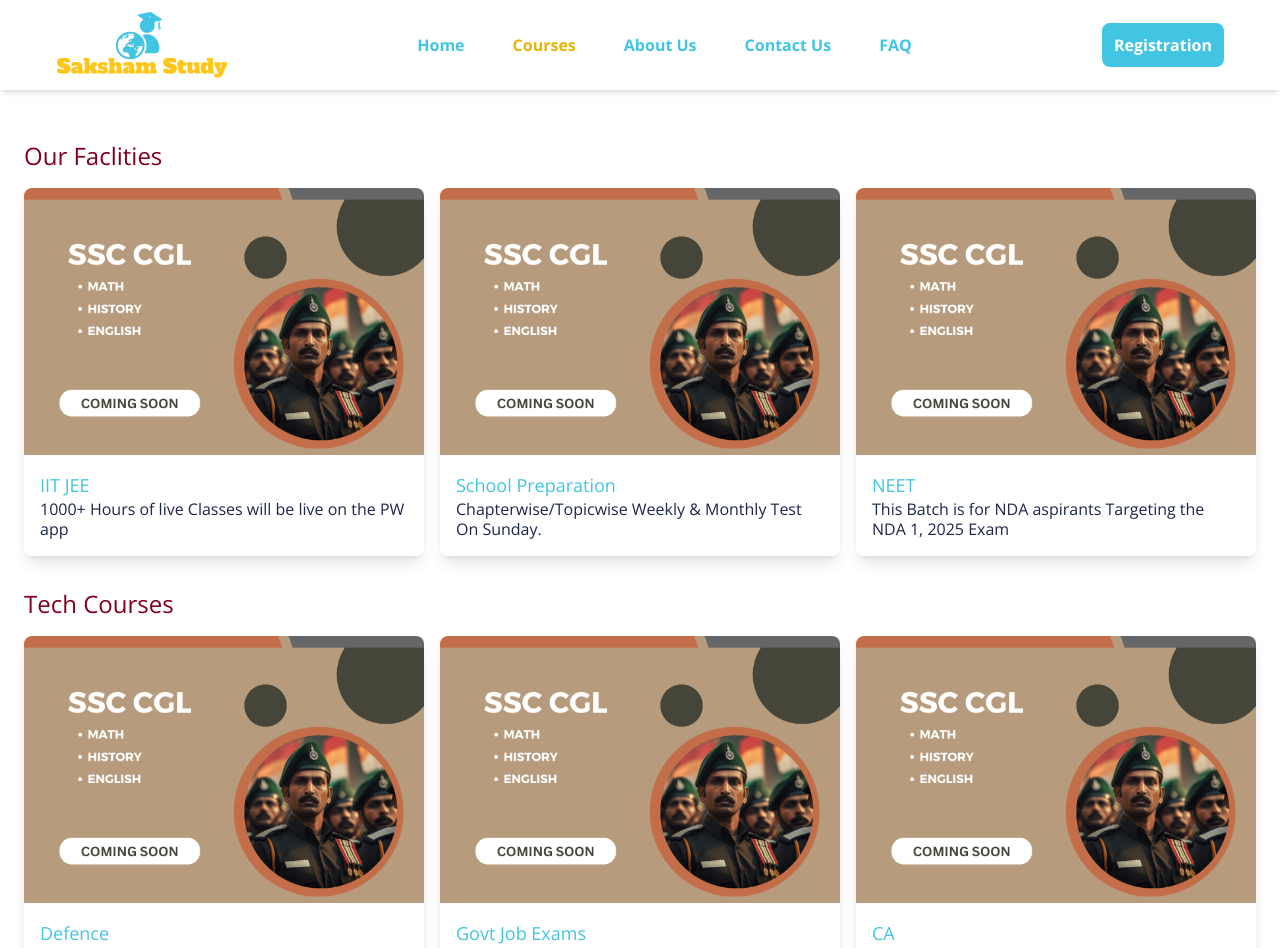
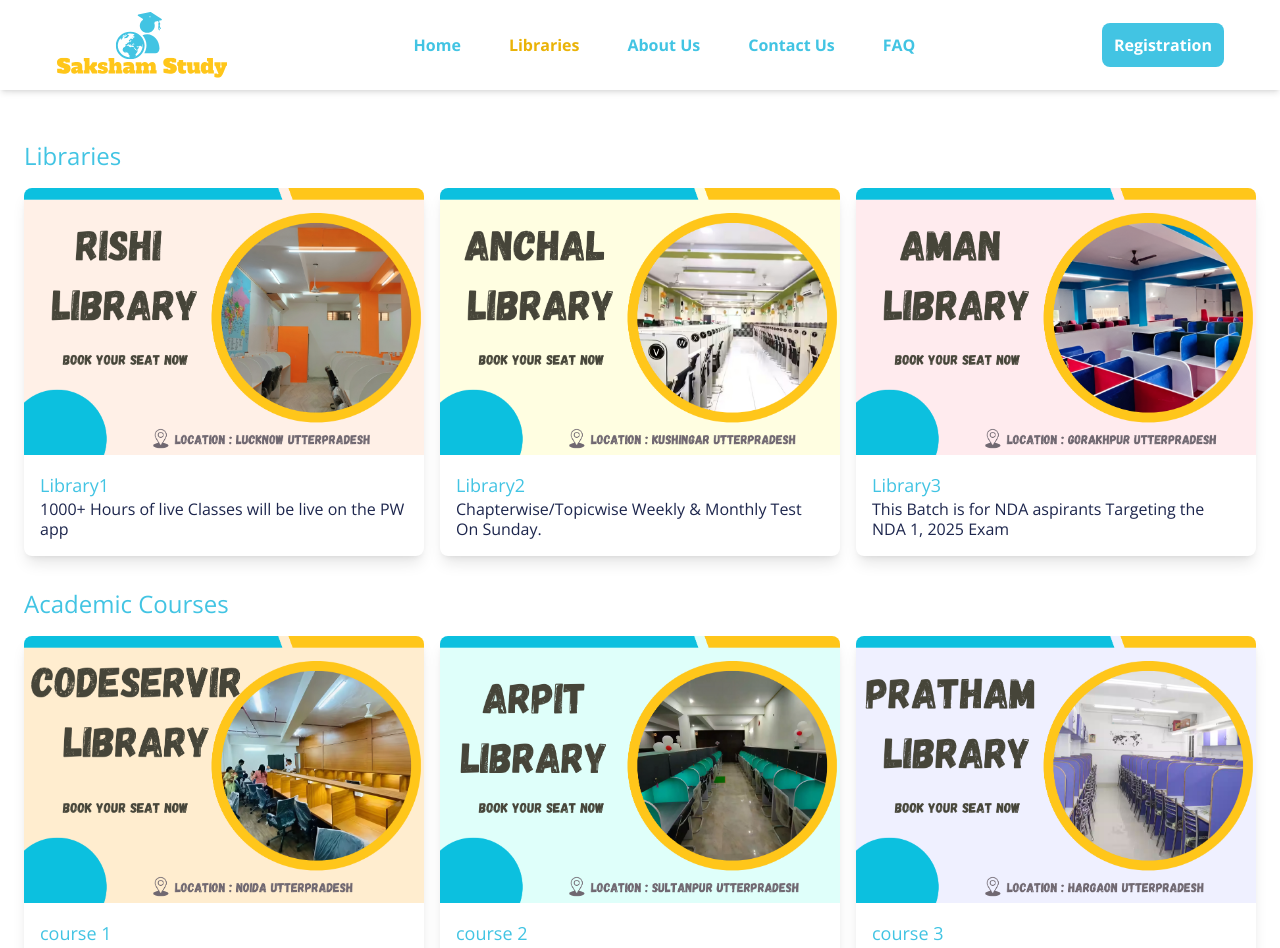
Before and after one commit to codeservier/sakshamstudy, a React (Vite) app: page /mylearning in a window 1280 px wide. Shown: the top 948 px of the page. Built offline with nearby package versions, Linux system fonts and the light colour scheme.

Commit message:
header footer my learning

```diff
--- a/src/components/Layout/Footer.jsx
+++ b/src/components/Layout/Footer.jsx
@@ -74,14 +74,14 @@ const Footer = () => {
       </div>
 
 
-     <div class="container mx-auto p-4 md:py-8">
+      <div class="container mx-auto p-4 md:py-8">
         <div class="sm:flex sm:items-center sm:justify-between">
             <a href="https://flowbite.com/" class="flex items-center mb-4 sm:mb-0 space-x-3 rtl:space-x-reverse">
-                {/* <img src={} class="h-8" alt="Flowbite Logo" /> */}
+                 {/* <img src={} class="h-8" alt="Flowbite Logo" /> */}
                 <Logo/>
-                {/* <span class="self-center text-2xl font-semibold whitespace-nowrap dark:text-white">Flowbite</span> */}
+                 {/* <span class="self-center text-2xl font-semibold whitespace-nowrap dark:text-white">Flowbite</span>  */}
             </a>
-            <ul class="flex flex-wrap items-center mb-6 text-sm font-medium text-mywhite sm:mb-0 dark:text-secondary">
+            {/*<ul class="flex flex-wrap items-center mb-6 text-sm font-medium text-mywhite sm:mb-0 dark:text-secondary">
                 <li>
                     <a href="#" class="hover:underline me-4 md:me-6">About</a>
                 </li>
@@ -94,10 +94,10 @@ const Footer = () => {
                 <li>
                     <a href="#" class="hover:underline">Contact</a>
                 </li>
-            </ul>
+            </ul>*/}
         </div>
         <hr class="my-6 border-gray-200 sm:mx-auto dark:border-gray-700 " />
-        <span class="block text-sm text-gray-500 sm:text-center dark:text-gray-400">© 2023 <a href="https://flowbite.com/" class="hover:underline">Flowbite™</a>. All Rights Reserved.</span>
+        <span class="block text-sm text-gray-500 sm:text-center dark:text-gray-400">© 2024 . All Rights Reserved.</span>
     </div>
     </footer>
   );
--- a/src/components/Layout/Header.jsx
+++ b/src/components/Layout/Header.jsx
@@ -27,7 +27,7 @@ const Header = () => {
             Home
           </Link>
           <Link to="/mylearning" className={getLinkClasses("/mylearning")}>
-            Courses
+           Libraries
           </Link>
           <Link to="/about" className={getLinkClasses("/about")}>
             About Us
@@ -77,7 +77,7 @@ const Header = () => {
               "/mylearning"
             )}`}
           >
-            My Learning
+           Libraries
           </Link>
           <Link
             to="/about"
--- a/src/pages/MyLearning.jsx
+++ b/src/pages/MyLearning.jsx
@@ -1,11 +1,11 @@
 import React, { useEffect, useState, useRef } from "react";
 import Card from "../components/card/Card";
-import image1 from "../assets/courses/Course.png";
-import image2 from "../assets/courses/Course.png";
-import image3 from "../assets/courses/Course.png";
-import image4 from "../assets/courses/Course.png";
-import image5 from "../assets/courses/Course.png";
-import image6 from "../assets/courses/Course.png";
+import image1 from "../assets/libraries/1.png";
+import image2 from "../assets/libraries/2.png";
+import image3 from "../assets/libraries/3.png";
+import image4 from "../assets/libraries/4.png";
+import image5 from "../assets/libraries/5.png";
+import image6 from "../assets/libraries/6.png";
 import Loader from "../components/loader/Loader";
 import { useNavigate, useLocation } from "react-router-dom";
 
@@ -18,17 +18,17 @@ const MyLearning = () => {
 
   const coursesData = [
     {
-      title: "IIT JEE",
+      title: "Library1",
       description: "1000+ Hours of live Classes will be live on the PW app",
       image: image2,
     },
     {
-      title: "School Preparation",
+      title: "Library2",
       description: "Chapterwise/Topicwise Weekly & Monthly Test On Sunday.",
       image: image3,
     },
     {
-      title: "NEET",
+      title: "Library3",
       description:
         "This Batch is for NDA aspirants Targeting the NDA 1, 2025 Exam",
       image: image4,
@@ -37,18 +37,18 @@ const MyLearning = () => {
 
   const techCoursesData = [
     {
-      title: "Defence",
+      title: "course 1",
       description: "1000+ Hours of live Classes will be live on the PW app",
       image: image5,
     },
     {
-      title: "Govt Job Exams",
+      title: "course 2",
       description:
         "This Batch is for NDA aspirants Targeting the NDA 1, 2025 Exam",
       image: image6,
     },
     {
-      title: "CA",
+      title: "course 3",
       description: "Chapterwise/Topicwise Weekly & Monthly Test On Sunday.",
       image: image1,
     },
@@ -94,9 +94,9 @@ const MyLearning = () => {
           <div className="container mx-auto p-4 my-4">
             <h1
               ref={coursesRef}
-              className="text-2xl font-medium text-[#800020] mb-4"
+              className="text-2xl font-medium  mb-4"
             >
-              Our Faclities
+              Libraries
             </h1>
             <div className="grid grid-cols-1 sm:grid-cols-2 lg:grid-cols-3 gap-4">
               {coursesData.map((card, index) => (
@@ -112,9 +112,9 @@ const MyLearning = () => {
 
             <h1
               ref={techCoursesRef}
-              className="text-2xl font-medium text-[#800020] mt-8 mb-4"
+              className="text-2xl font-medium  mt-8 mb-4"
             >
-              Tech Courses
+              Academic Courses
             </h1>
             <div className="grid grid-cols-1 sm:grid-cols-2 lg:grid-cols-3 gap-4">
               {techCoursesData.map((card, index) => (
```
